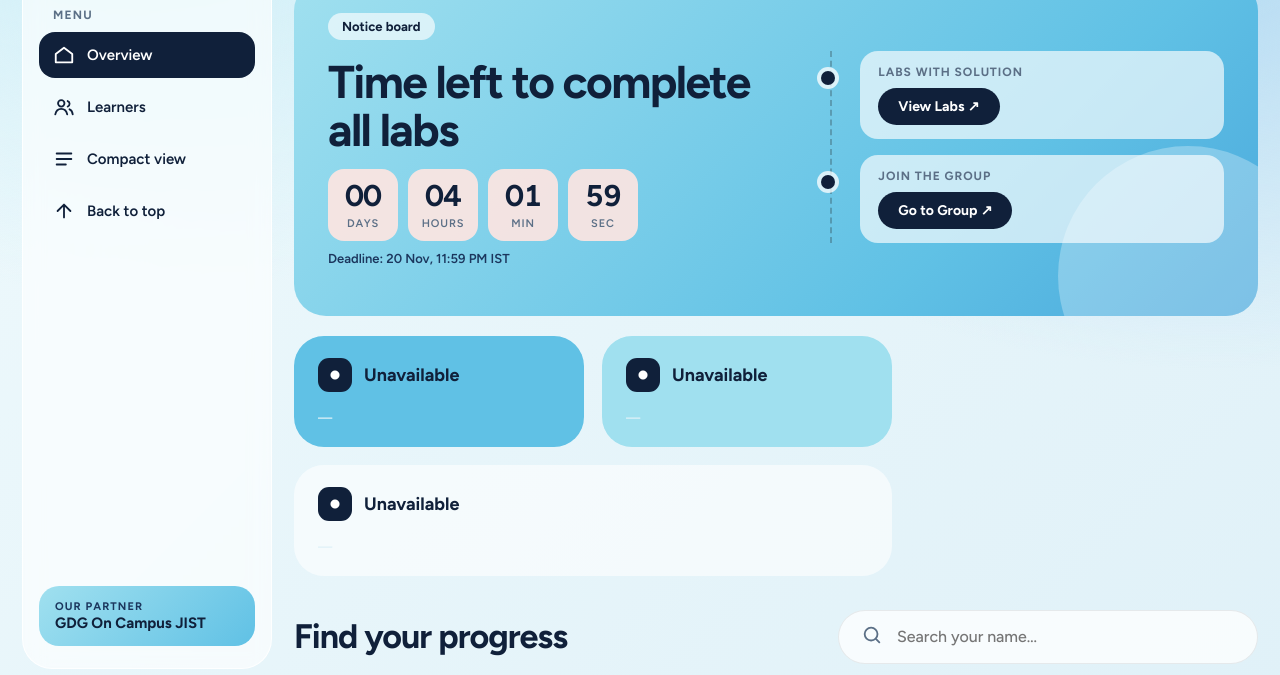
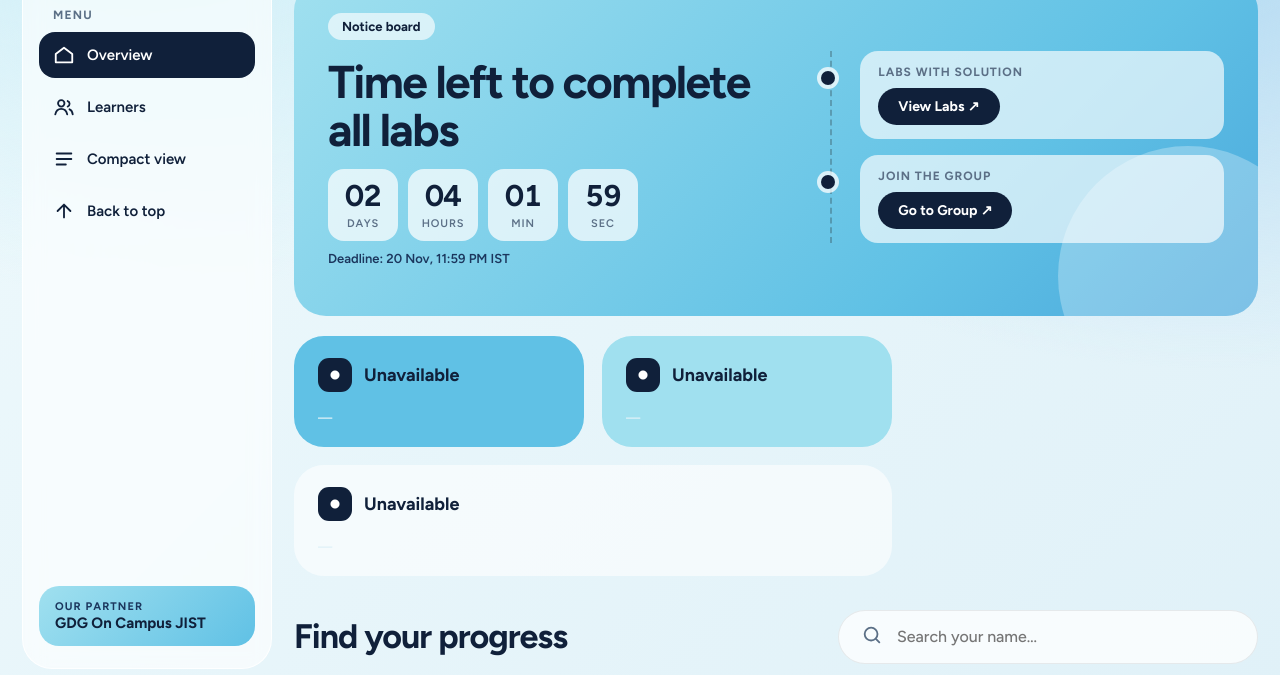
Before and after one commit to ezeehere/tu-codes-cloud-performance-report, a plain HTML site: page index.html in a window 1280 px wide. Shown: the part 111-786 px from the top of the page. Drawn offline with Linux system fonts and the light colour scheme; no server answers.

Commit message:
Update index.html

```diff
--- a/index.html
+++ b/index.html
@@ -46,7 +46,7 @@ var S='<svg viewBox="0 0 24 24" width="22" height="22" fill="none" stroke="curre
 var SUN=S+'<circle cx="12" cy="12" r="4"/><path d="M12 2v2M12 20v2M4.9 4.9l1.4 1.4M17.7 17.7l1.4 1.4M2 12h2M20 12h2M4.9 19.1l1.4-1.4M17.7 6.3l1.4-1.4"/></svg>',MOON=S+'<path d="M21 12.8A9 9 0 1 1 11.2 3a7 7 0 0 0 9.8 9.8z"/></svg>';
 function set(t){r.dataset.theme=t;b.innerHTML=t==="dark"?SUN:MOON;b.title=t==="dark"?"Switch to light mode":"Switch to dark mode";try{localStorage.setItem("tu-theme",t)}catch(e){}}
 set(r.dataset.theme==="dark"?"dark":"light");b.onclick=function(){set(r.dataset.theme==="dark"?"light":"dark")};
-var END=new Date("2026-11-18T23:59:00+05:30").getTime(),box=document.getElementById("cdn");
+var END=new Date("2026-11-20T23:59:00+05:30").getTime(),box=document.getElementById("cdn");
 function p(n){return String(n).padStart(2,"0")}
 function tick(){var d=END-Date.now();if(d<=0){document.getElementById("tm").innerHTML='<div class="up">Time\'s up!</div>';box.classList.add("hot");return}
 document.getElementById("td").textContent=p(Math.floor(d/864e5));document.getElementById("th").textContent=p(Math.floor(d%864e5/36e5));document.getElementById("tn").textContent=p(Math.floor(d%36e5/6e4));document.getElementById("ts").textContent=p(Math.floor(d%6e4/1e3));
```
